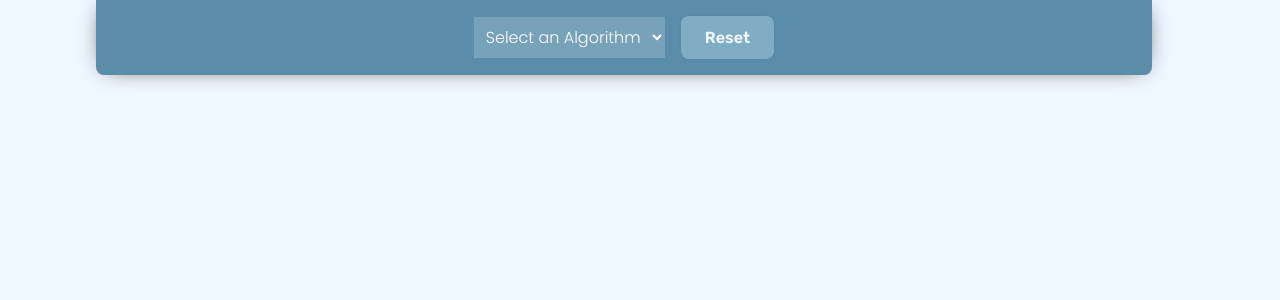
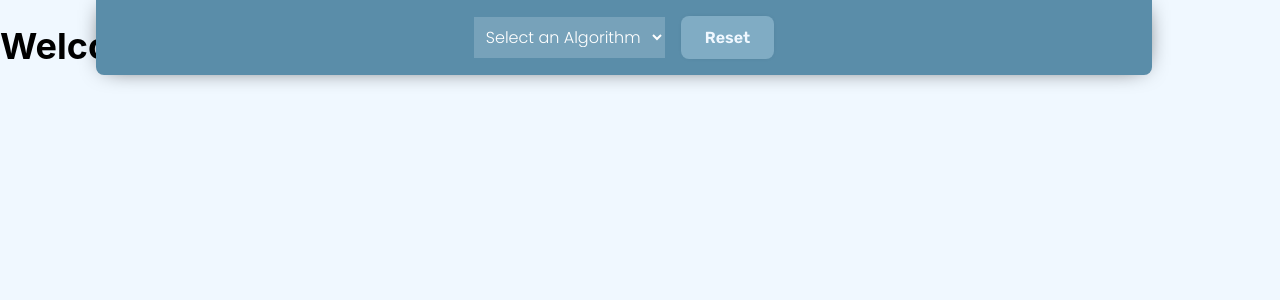
Before and after one commit to Amer-Jabar/machine-learning-visualizer, a React app: page / in a window 1280 px wide. Shown: the top 300 px of the page. Built offline with nearby package versions, Linux system fonts and the light colour scheme; a web font is replaced by a local one.

Commit message:
Created welcome header with transition animations

```diff
--- a/src/components/linear-regression/linear-regression.jsx
+++ b/src/components/linear-regression/linear-regression.jsx
@@ -41,7 +41,10 @@ const LinearRegression = () => {
     }, []);
 
     return (
-        <div className={style.container}>
+        <div
+        className={style.container}
+        id='linear-regression'
+        >
             <div
             className={style['coordinates-metrics']}
             id='coordinates-metrics'
--- a/src/components/linear-regression/linear-regression.module.sass
+++ b/src/components/linear-regression/linear-regression.module.sass
@@ -1,6 +1,7 @@
 .container
     width: 100%
     height: 100%
+    transition-duration: 0.5s
 
     button
         width: 100%
--- a/src/components/visualizer/navbar/navbar.jsx
+++ b/src/components/visualizer/navbar/navbar.jsx
@@ -1,19 +1,31 @@
 import style from './navbar.module.sass'
 
-const Navbar = ({ setAlgorithm, currentAlgorithm }) => {
+const Navbar = ({ setAlgorithm, currentAlgorithm, currentElementId }) => {
 
     return (
         <nav className={style.navbar}>
-            <select className={style['algorithm-selector']} name="algorithm-selector" onChange={e => setAlgorithm(e.target.value)}>
-                <option value="none">Select an Algorithm</option>
+            <select
+            className={style['algorithm-selector']}
+            name="algorithm-selector"
+            onChange={e => {
+                document.querySelector(`#${currentElementId}`).style.opacity = 0;
+                setTimeout(() => {
+                    setAlgorithm('none');
+                    setAlgorithm(e.target.value);
+                }, 500);
+            }}>
+                <option value="welcome-header">Select an Algorithm</option>
                 <option value="linear-regression">Linear Regression</option>
                 <option value="logistic-regression">Logistic Regression</option>
             </select>
             <button
             className={style['algorithm-reset-button']}
             onClick={() => {
-                setAlgorithm('');
-                setTimeout(() => setAlgorithm(currentAlgorithm), 100);
+                document.querySelector(`#${currentElementId}`).style.opacity = 0;
+                setTimeout(() => {
+                    setAlgorithm('none');
+                    setAlgorithm(currentAlgorithm)
+                }, 500);
             }}>Reset</button>
         </nav>
     )
--- a/src/components/visualizer/visualizer.jsx
+++ b/src/components/visualizer/visualizer.jsx
@@ -1,5 +1,6 @@
-import { useState } from 'react';
+import { useEffect, useState } from 'react';
 
+import WelcomeHeader from './welcome-header/welcome-header';
 import Navbar from './navbar/navbar';
 import LinearRegression from '../linear-regression/linear-regression.jsx';
 
@@ -8,10 +9,25 @@ import style from './visualizer.module.sass';
 const Visualizer = () => {
 
     const [algorithm, setAlgorithm] = useState(null);
+    const [currentElementId, setCurrentElementId] = useState('welcome-header');
+
+    useEffect(() => {
+        setAlgorithm('welcome-header');
+        setCurrentElementId('welcome-header');
+    }, []);
 
     const RenderedAlgorithm = () => {
-        if ( algorithm === 'linear-regression' )
+        if ( algorithm === 'linear-regression' ) {
+            setCurrentElementId('linear-regression');
             return <LinearRegression></LinearRegression>
+        } else if ( algorithm === 'welcome-header' ) {
+            setCurrentElementId('welcome-header');
+            return (
+                <WelcomeHeader
+                show={ algorithm === 'welcome-header' }
+                ></WelcomeHeader>
+            )
+        }
 
         return <></>
     }
@@ -21,6 +37,7 @@ const Visualizer = () => {
             <Navbar
             setAlgorithm={setAlgorithm}
             currentAlgorithm={algorithm}
+            currentElementId={currentElementId}
             ></Navbar>
             <RenderedAlgorithm></RenderedAlgorithm>
         </div>
--- /dev/null
+++ b/src/components/visualizer/welcome-header/welcome-header.jsx
@@ -0,0 +1,23 @@
+import { useEffect, useState } from "react";
+
+import style from './welcome-header.module.sass';
+
+const WelcomeHeader = ({ show }) => {
+
+    const [showState, setShowState] = useState(false);
+
+    useEffect(() => setTimeout(() => setShowState(true), 500), [])
+    useEffect(() => {}, [showState])
+
+    return (
+        <h1
+        className={style['welcome-header']}
+        id="welcome-header"
+        style={{
+            opacity: showState ? 1 : 0
+        }}
+        >Welcome To Machine Learning Visualizer</h1>
+    )
+}
+
+export default WelcomeHeader;
--- /dev/null
+++ b/src/components/visualizer/welcome-header/welcome-header.module.sass
@@ -0,0 +1,4 @@
+.welcome-header
+    font-size: 36px
+    transition-duration: 0.5s
+    opacity: 0
```
